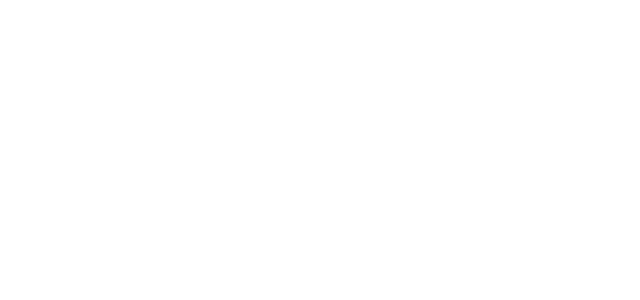
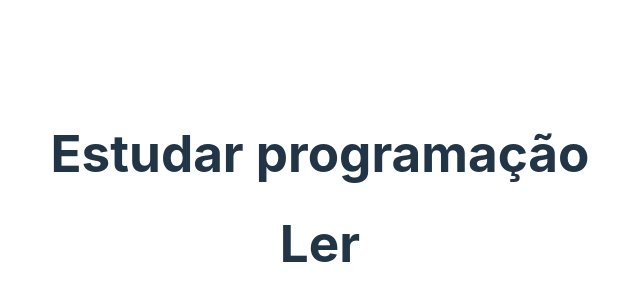
Before and after one commit to Nils0n/task-manager-front, a React (Vite) app: page / in a window 1280 px wide. Shown: the part 202-502 px from the top of the page, without its empty margins (320-960 px from the left). Built offline with nearby package versions, Linux system fonts and the light colour scheme.

Commit message:
feat: add task

```diff
--- a/index.html
+++ b/index.html
@@ -1,5 +1,5 @@
 <!DOCTYPE html>
-<html lang="en">
+<html lang="pt-br">
 
 <head>
   <meta charset="UTF-8" />
--- a/src/App.tsx
+++ b/src/App.tsx
@@ -1,5 +1,6 @@
 import { useState } from 'react'
 import './App.css'
+import TaskItem from './components/TaskItem';
 
 function App() {
   const [tasks, setTasks] = useState([
@@ -17,7 +18,12 @@
 
   return (
     <>
-
+      {tasks.map(task => (
+        <TaskItem
+          key={task.id}
+          task={task}
+        />
+      ))}
     </>
   )
 }
--- /dev/null
+++ b/src/components/TaskItem.tsx
@@ -0,0 +1,14 @@
+type TaskItemParams = {
+    task: {
+        id: number,
+        description: string,
+        isCompleted: boolean
+    }
+
+}
+
+export default function TaskItem({ task }: TaskItemParams) {
+    return (
+        <h1>{task.description}</h1>
+    )
+}
```
